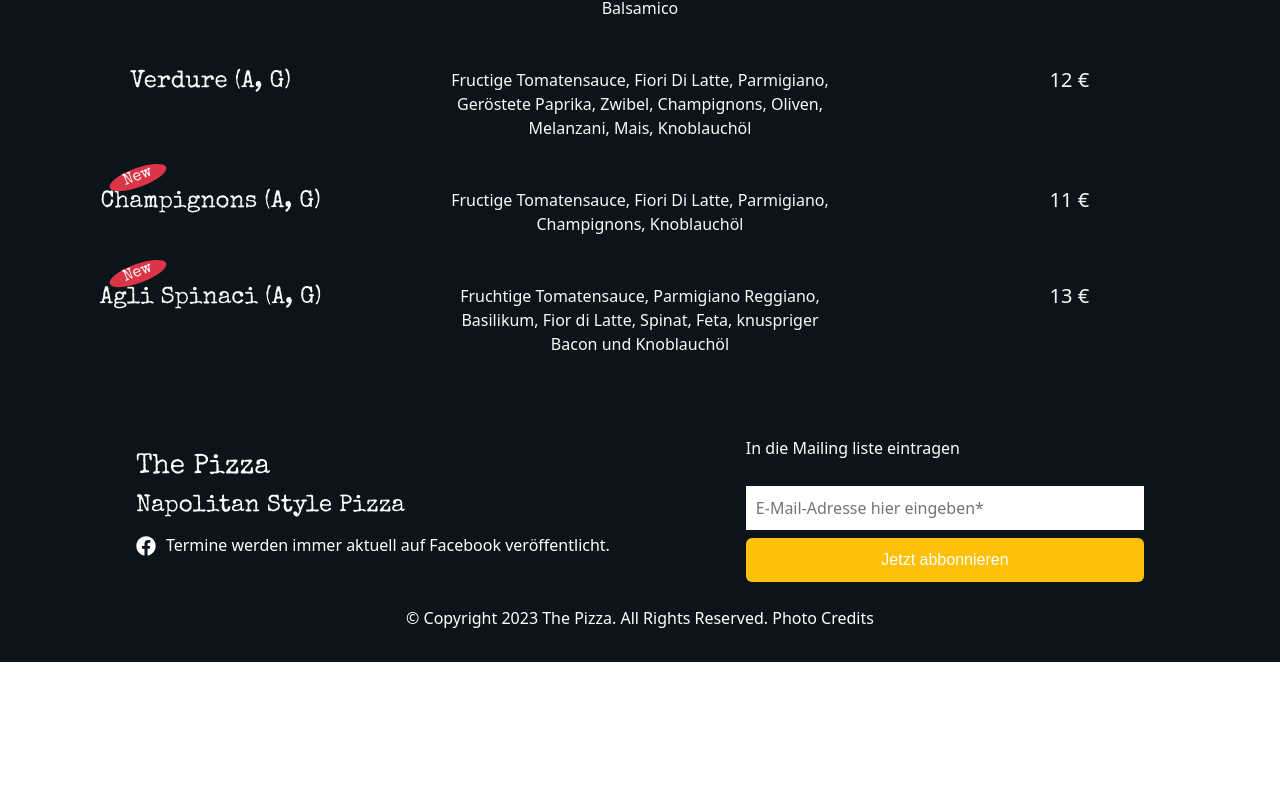
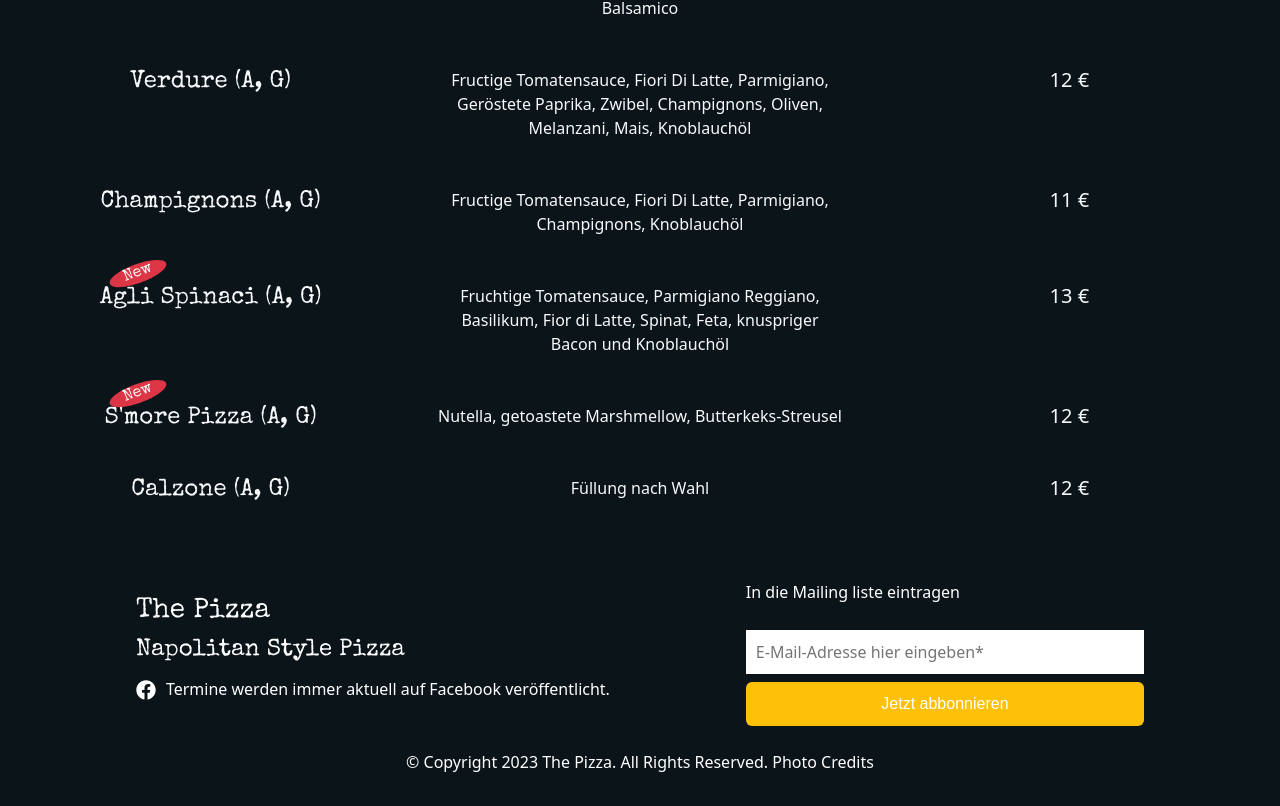
Before and after one commit to Iulia2191/ThePizzaWebsite, a React (Vite) app in the folder the-pizza/: page /menu in a window 1280 px wide. Shown: the part 1209-2015 px from the top of the page. Before the commit the page ends 1871 px from the top, so only its background shows below. Built offline with nearby package versions, Linux system fonts and the light colour scheme; a web font is replaced by a local one.

Commit message:
menu update

```diff
--- a/the-pizza/src/Components/List/List.jsx
+++ b/the-pizza/src/Components/List/List.jsx
@@ -99,8 +99,9 @@ function List () {
       allergens: 'A, G',
       spicy: false,
       price: '11 €',
-      isNew: true
+
     },
+
     {
       id: 11,
       img: '..img/salami.jpg',
@@ -111,7 +112,29 @@ function List () {
       spicy: false,
       price: '13 €',
       isNew: true
-    }
+    },
+    {
+      id: 12,
+      img: '..img/salami.jpg',
+      title: "S'more Pizza",
+      ingredients:
+        'Nutella, getoastete Marshmellow, Butterkeks-Streusel',
+      allergens: 'A, G',
+      spicy: false,
+      price: '12 €',
+      isNew: true
+    },
+    {
+      id: 13,
+      img: '..img/salami.jpg',
+      title: 'Calzone',
+      ingredients:
+        'Füllung nach Wahl',
+      allergens: 'A, G',
+      spicy: false,
+      price: '12 €',
+
+    },
   ]
   return (
     <div className='list py-3 text-light px-2'>
--- a/the-pizza/src/Components/Media/Media.js
+++ b/the-pizza/src/Components/Media/Media.js
@@ -5,6 +5,7 @@ import prosciuttoImage from './prosciutto.jpg';
 import margheritaImage from './margherita.jpg';
 import calzoneImage from './calzone.jpg'
 import doughImage from './pizza-dough.jpg'
+import agliImage from './agli.jpg'
 
 
 export const Media = [
@@ -15,4 +16,6 @@ export const Media = [
   { type: 'img', url: margheritaImage, alt: 'Margherita Pizza'},
   { type: 'img', url: calzoneImage, alt: 'Calzone Pizza'},
   { type: 'img', url: doughImage, alt: 'Pizza dough'},
+  { type: 'img', url: agliImage, alt: 'Agli spinaci Pizza'},
+
 ];
```
Also changed, not shown: the-pizza/public/img/agli.jpg (added), the-pizza/src/Components/Media/agli.jpg (added).
